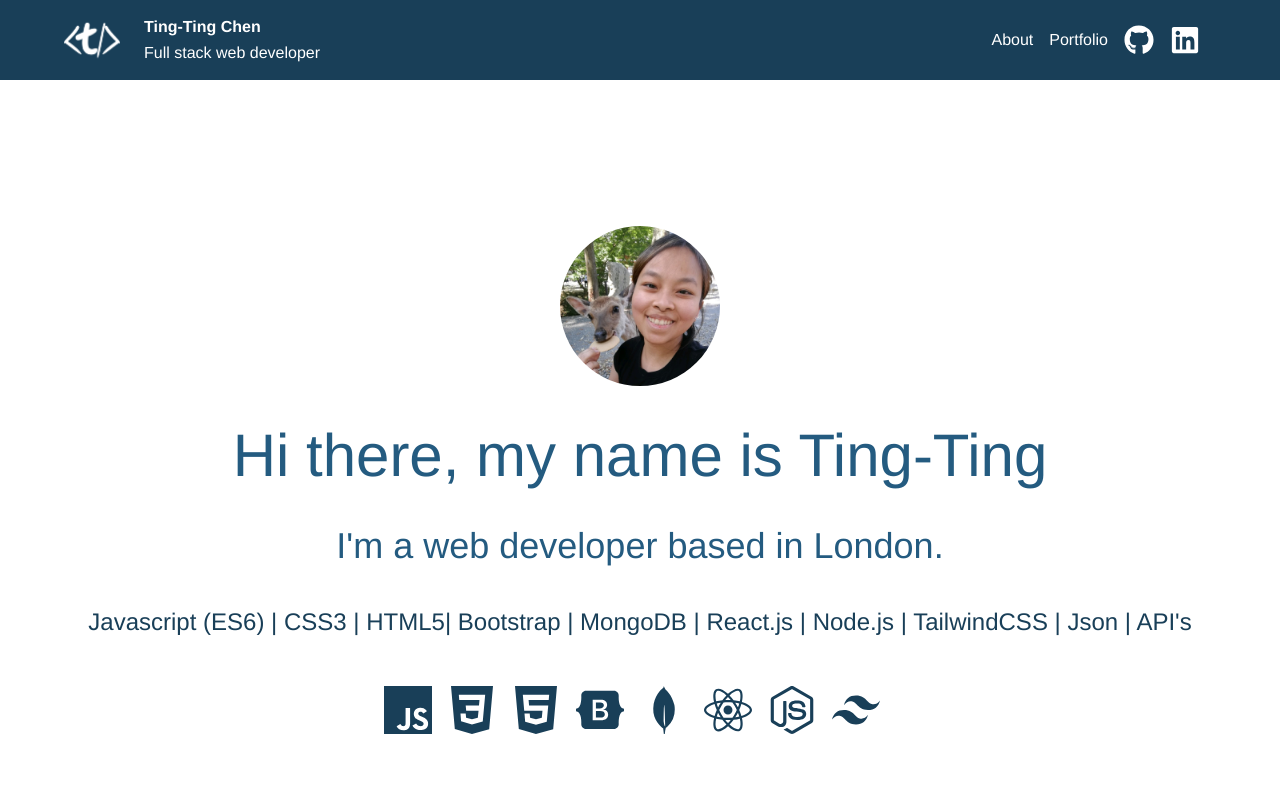
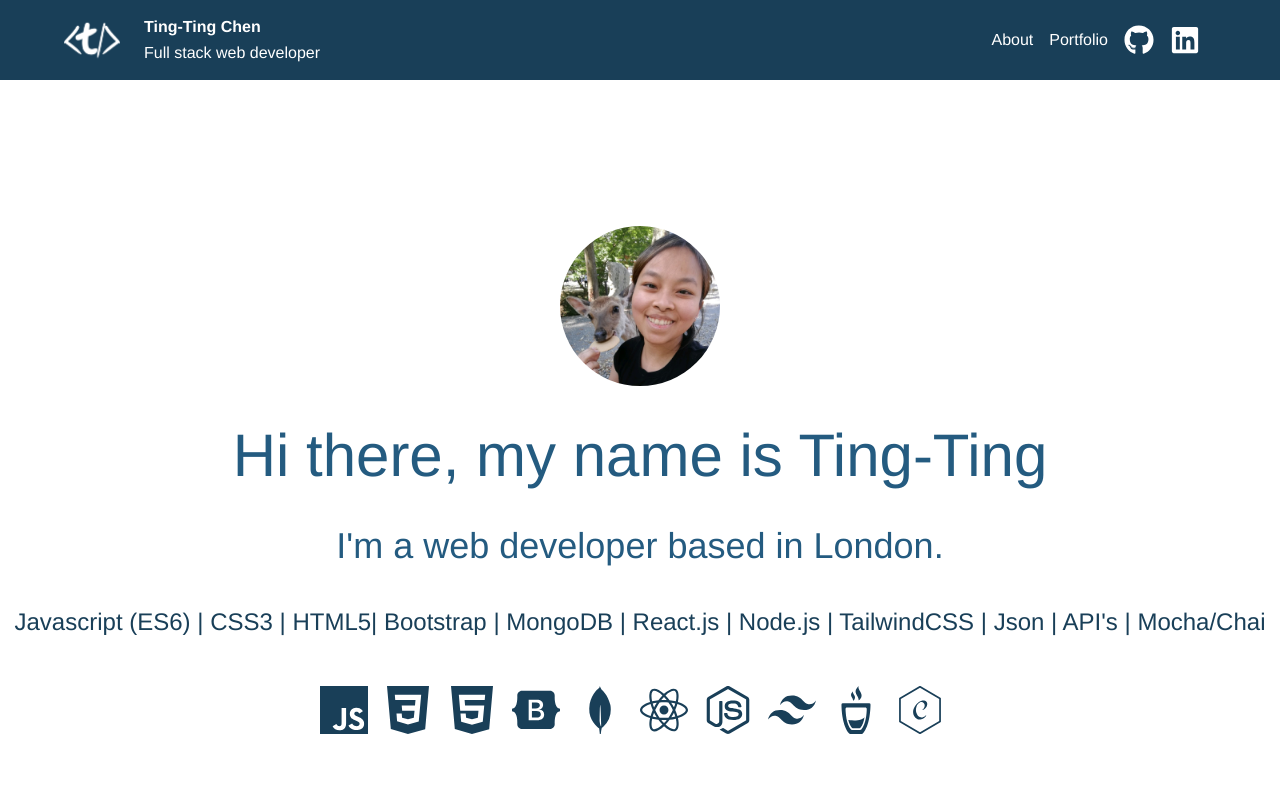
Before and after one commit to 7ing7ing/portfolio, a React (Create React App) app: page / in a window 1280 px wide. Shown: the top 800 px of the page. Built offline with nearby package versions, Linux system fonts and the light colour scheme.

Commit message:
Updating some fields

```diff
--- a/src/components/about.js
+++ b/src/components/about.js
@@ -1,7 +1,7 @@
 export default function About() {
   return (
     <div className="mx-[10%] my-5 md:mx-[15%] md:my-24 text-navy">
-      <h1 className="mb-5 text-2xl md:text-5xl">Hello!</h1>
+      <h1 className="mb-5 text-2xl md:text-5xl">Hey, there!</h1>
       <h2 className="text-base md:text-xl">
         <br /> I'm from Spain and I'm a self-taught programmer.
         <br /> I've been working on customer facing roles since I was old enough
--- a/src/components/section-home.js
+++ b/src/components/section-home.js
@@ -7,6 +7,8 @@ import {
   SiReact,
   SiNodedotjs,
   SiTailwindcss,
+  SiChai,
+  SiMocha,
 } from "react-icons/si";
 
 export default function SectionHome() {
@@ -27,7 +29,7 @@ export default function SectionHome() {
           </p>
           <p className="text-sm sm:text-2xl mt-10 text-navy">
             Javascript (ES6) | CSS3 | HTML5| Bootstrap | MongoDB | React.js |
-            Node.js | TailwindCSS | Json | API's{" "}
+            Node.js | TailwindCSS | Json | API's | Mocha/Chai
           </p>
         </div>
         <div className="flex mt-12 text-xl sm:text-5xl text-navy">
@@ -39,6 +41,8 @@ export default function SectionHome() {
           <SiReact className="mr-3 sm:mr-4" />
           <SiNodedotjs className="mr-3 sm:mr-4" />
           <SiTailwindcss className="mr-3 sm:mr-4" />
+          <SiMocha className="mr-3 sm:mr-4" />
+          <SiChai className="mr-3 sm:mr-4" />
         </div>
       </div>
     </section>
```
